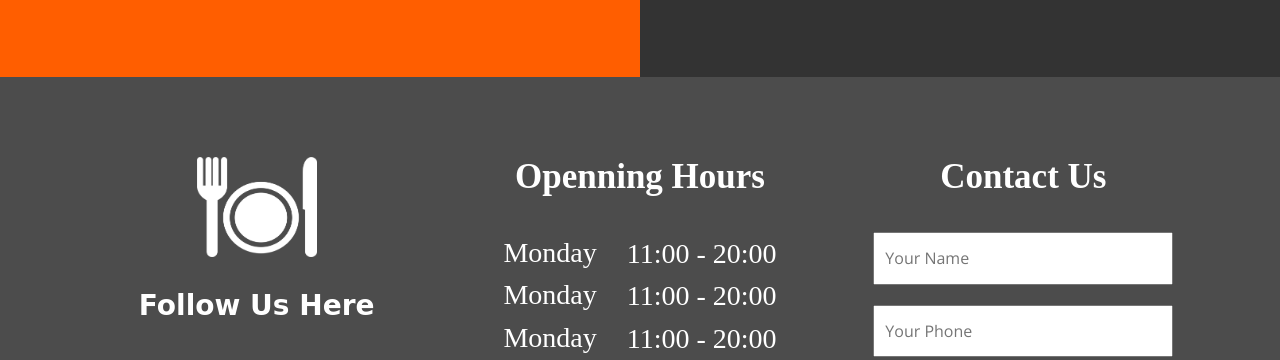
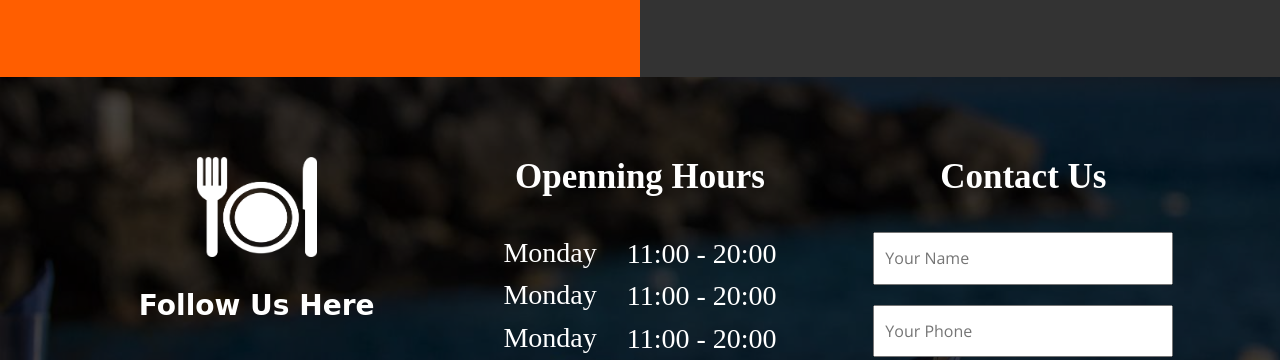
Before and after one commit to imadeddineF/SpecialBit, a plain HTML site: page index.html in a window 1280 px wide. Shown: the part 4990-5350 px from the top of the page. Drawn offline with nearby package versions, Linux system fonts and the light colour scheme; the site is published under a folder, as on GitHub Pages, so addresses that start at the root find nothing.

Commit message:
Update style.css

```diff
--- a/CSS/style.css
+++ b/CSS/style.css
@@ -931,7 +931,7 @@ a {
 footer {
     position: relative;
     min-height: 600px;
-    background-image: url(/imgs/Restaurant-reservations.jpg);
+    background-image: url(../imgs/Restaurant-reservations.jpg);
     background-size: cover;
     position: relative;
     padding-bottom: 80px;
```
